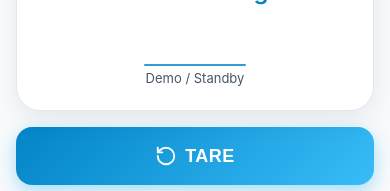
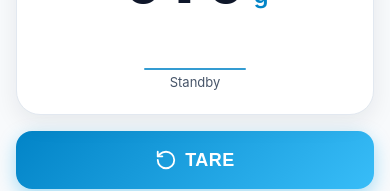
Before and after one commit to AtaCanYmc/SmartcaleESP32, a React (Vite) app in the folder app/: page / in a window 390 px wide. Shown: the part 269-460 px from the top of the page. Built offline with nearby package versions, Linux system fonts and the light colour scheme.

Commit message:
feat: update padding and viewport settings for improved layout and responsiveness

```diff
--- a/app/index.html
+++ b/app/index.html
@@ -8,7 +8,7 @@
     <link rel="apple-touch-icon" sizes="180x180" href="/public/apple-touch-icon.png" />
     <meta name="apple-mobile-web-app-title" content="Smartcale" />
     <link rel="manifest" href="/public/site.webmanifest" />
-    <meta name="viewport" content="width=device-width, initial-scale=1.0" />
+    <meta name="viewport" content="width=device-width, initial-scale=1.0, viewport-fit=cover" />
     <title>Smartcale</title>
   </head>
   <body>
--- a/app/src/i18n/index.ts
+++ b/app/src/i18n/index.ts
@@ -88,8 +88,8 @@ export const translations: Record<Language, Translations> = {
     unitAria: (u) => `${u.toUpperCase()} birimi`,
     tared: 'Dara Alındı',
     liveStream: 'Canlı Akış (100ms)',
-    standby: 'Demo / Beklemede',
-    tareBtn: 'DARA AL (TARE)',
+    standby: 'Beklemede',
+    tareBtn: 'DARA AL',
     tareAria: 'Tartının darasını al',
     calibrationBtn: 'Kalibrasyon',
     calibrationAria: 'Kalibrasyon asistanını aç',
@@ -141,7 +141,7 @@ export const translations: Record<Language, Translations> = {
     unitAria: (u) => `${u.toUpperCase()} unit`,
     tared: 'Tared',
     liveStream: 'Live Stream (100ms)',
-    standby: 'Demo / Standby',
+    standby: 'Standby',
     tareBtn: 'TARE',
     tareAria: 'Tare the scale',
     calibrationBtn: 'Calibration',
@@ -194,8 +194,8 @@ export const translations: Record<Language, Translations> = {
     unitAria: (u) => `Einheit ${u.toUpperCase()}`,
     tared: 'Tariert',
     liveStream: 'Live-Stream (100ms)',
-    standby: 'Demo / Bereit',
-    tareBtn: 'TARIEREN (TARE)',
+    standby: 'Bereit',
+    tareBtn: 'TARIEREN',
     tareAria: 'Waage tarieren',
     calibrationBtn: 'Kalibrierung',
     calibrationAria: 'Kalibrierungsassistent öffnen',
@@ -248,7 +248,7 @@ export const translations: Record<Language, Translations> = {
     tared: 'Taré',
     liveStream: 'Flux en direct (100ms)',
     standby: 'Démo / En attente',
-    tareBtn: 'TARER (TARE)',
+    tareBtn: 'TARER',
     tareAria: 'Tarer la balance',
     calibrationBtn: 'Étalonnage',
     calibrationAria: 'Ouvrir l\'assistant d\'étalonnage',
@@ -300,8 +300,8 @@ export const translations: Record<Language, Translations> = {
     unitAria: (u) => `Unidad ${u.toUpperCase()}`,
     tared: 'Tarado',
     liveStream: 'Transmisión en vivo (100ms)',
-    standby: 'Demo / En espera',
-    tareBtn: 'TARAR (TARE)',
+    standby: 'En espera',
+    tareBtn: 'TARAR',
     tareAria: 'Tarar la báscula',
     calibrationBtn: 'Calibración',
     calibrationAria: 'Abrir asistente de calibración',
--- a/app/src/index.css
+++ b/app/src/index.css
@@ -76,8 +76,10 @@ a:focus-visible {
   flex-direction: column;
   padding: 16px;
   gap: 16px;
-  padding-top: max(16px, env(safe-area-inset-top));
-  padding-bottom: max(16px, env(safe-area-inset-bottom));
+  padding-top: calc(env(safe-area-inset-top, 0px) + 20px);
+  padding-bottom: calc(env(safe-area-inset-bottom, 0px) + 20px);
+  padding-left: calc(env(safe-area-inset-left, 0px) + 16px);
+  padding-right: calc(env(safe-area-inset-right, 0px) + 16px);
 }
 
 .app-header {
@@ -374,7 +376,10 @@ a:focus-visible {
   align-items: center;
   justify-content: center;
   padding: 16px;
+  padding-top: calc(env(safe-area-inset-top, 0px) + 20px);
+  padding-bottom: calc(env(safe-area-inset-bottom, 0px) + 20px);
   z-index: 50;
+  overflow-y: auto;
   transition: background-color 0.2s ease;
 }
 
```
